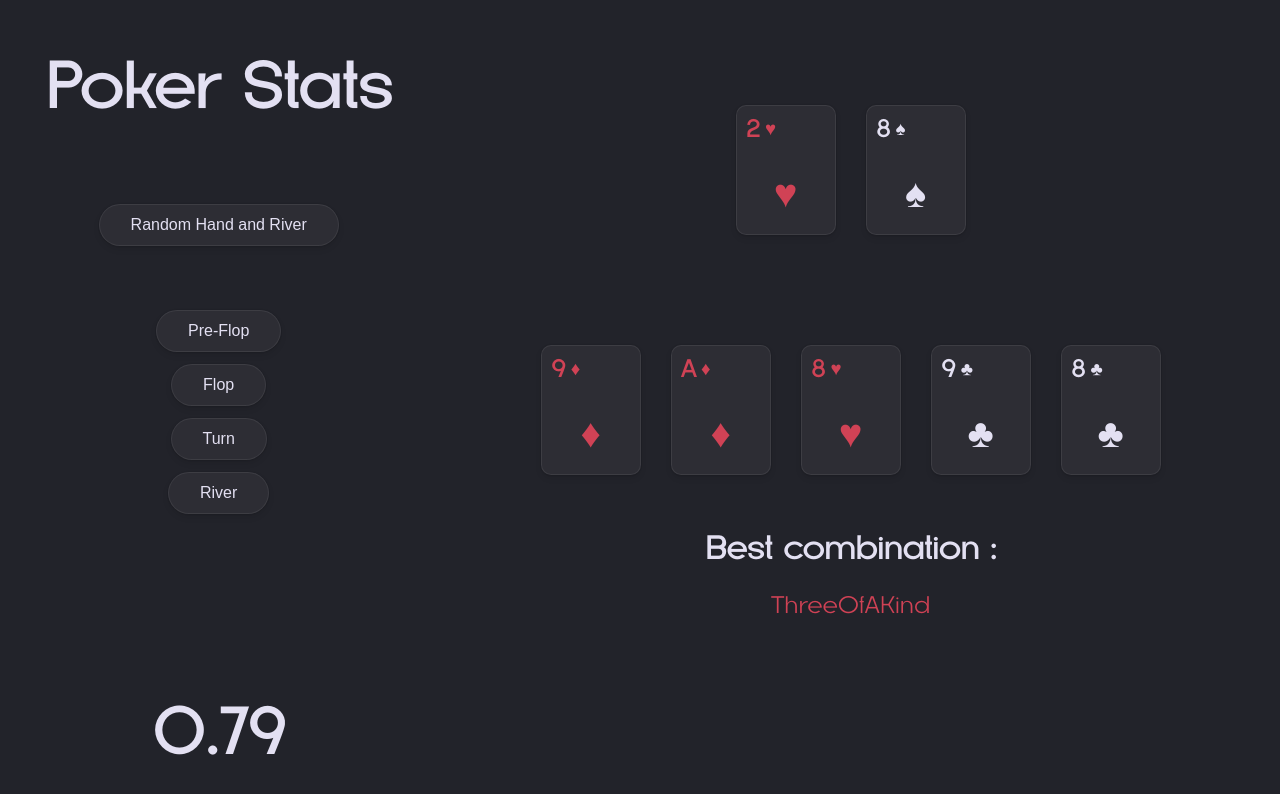
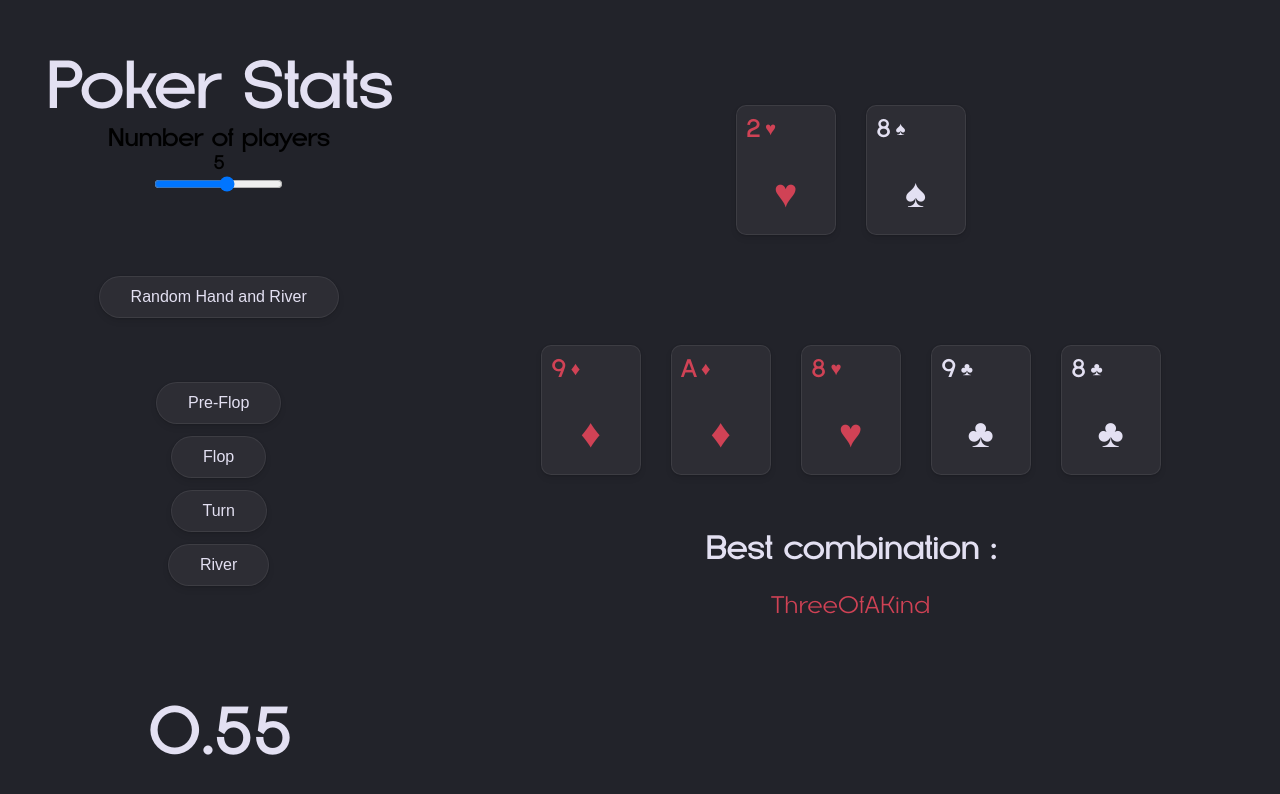
Before and after one commit to MonKeySVG/poker-basic, an Angular app: page / in a window 1280 px wide. Shown: the top 794 px of the page. Built offline with nearby package versions, Linux system fonts and the light colour scheme.

Commit message:
possibilité de modifier le nombre de joueurs via un slider

```diff
--- a/package.json
+++ b/package.json
@@ -15,6 +15,7 @@
     "@angular/compiler": "^17.3.0",
     "@angular/core": "^17.3.0",
     "@angular/forms": "^17.3.0",
+    "@angular/material": "^17.3.2",
     "@angular/platform-browser": "^17.3.0",
     "@angular/platform-browser-dynamic": "^17.3.0",
     "@angular/router": "^17.3.0",
--- a/src/app/app.module.ts
+++ b/src/app/app.module.ts
@@ -7,6 +7,7 @@ import { CalculatorComponent } from './calculator/calculator.component';
 import { CardComponent } from './card/card.component';
 import { DeckComponent } from './deck/deck.component';
 import { CardOnScreenComponent } from './card-on-screen/card-on-screen.component';
+import { FormsModule } from '@angular/forms';
 
 @NgModule({
   declarations: [
@@ -18,7 +19,8 @@ import { CardOnScreenComponent } from './card-on-screen/card-on-screen.component
   ],
   imports: [
     BrowserModule,
-    AppRoutingModule
+    AppRoutingModule,
+    FormsModule
   ],
   providers: [],
   bootstrap: [AppComponent]
--- a/src/app/calculator/calculator.component.html
+++ b/src/app/calculator/calculator.component.html
@@ -7,6 +7,15 @@
       </header>
 
       <div class="infos">
+
+      </div>
+
+      <div class="number-of-players">
+        <h2>Number of players</h2>
+        <div class="slider-container">
+          <h3>{{numberOfPlayers}}</h3>
+          <input type="range" min="1" max="8" [(ngModel)]="numberOfPlayers" (change)="onSliderChange($event)">
+        </div>
 
       </div>
 
@@ -26,7 +35,7 @@
     </div>
 
     <div class="lower-container">
-      <h1>{{handStrendth(hand, river, 2)}}</h1>
+      <h1>{{handStrendth(hand, river, numberOfPlayers)}}</h1>
     </div>
 
 
--- a/src/app/calculator/calculator.component.ts
+++ b/src/app/calculator/calculator.component.ts
@@ -27,6 +27,7 @@ export class CalculatorComponent {
   deck: DeckComponent = new DeckComponent();
   river: CardComponent[] = [];
   rankString!: string;
+  numberOfPlayers: number = 5;
 
   constructor() {
     this.randomHandAndRiver();
@@ -664,6 +665,12 @@ export class CalculatorComponent {
     }
   }
 
+  onSliderChange(event: any) {
+    this.numberOfPlayers = event.target.value;
+    this.handStrendth(this.hand, this.river, this.numberOfPlayers);
+    console.log(event.target.value)
+  }
+
 
 
 
```
Also changed, not shown: 1 other file (tests, documents, lock files or other folders).
